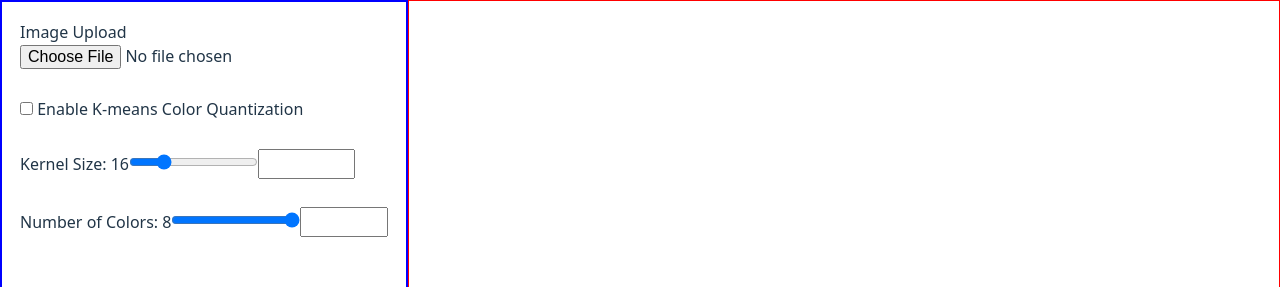
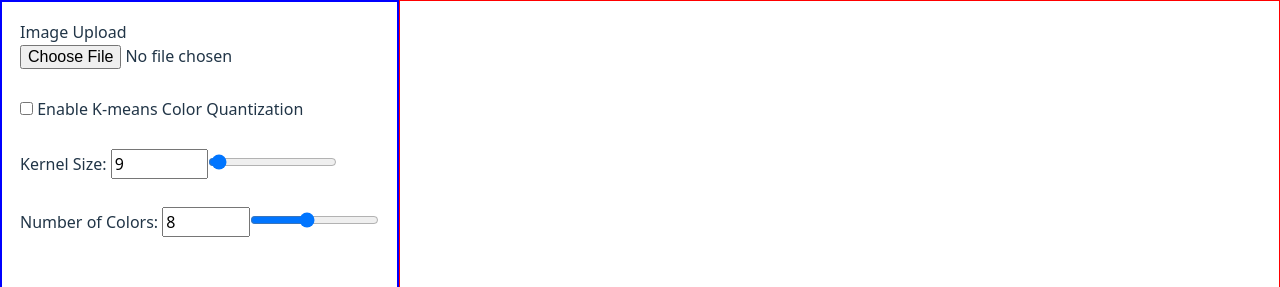
Before and after one commit to skyrmo/image_fx_kuwahara, a Vue app: page / in a window 1280 px wide. Shown: the top 287 px of the page. Built offline with nearby package versions, Linux system fonts and the light colour scheme.

Commit message:
feat: controls now adjust the values in settings state.

```diff
--- a/src/components/Controls.vue
+++ b/src/components/Controls.vue
@@ -12,38 +12,51 @@
 
         <div class="setting-group">
             <label class="checkbox-label">
-                <input type="checkbox" />
+                <input type="checkbox" v-model="settingsState.enableKMeans" />
                 Enable K-means Color Quantization
             </label>
         </div>
 
+        <!-- Kernel Size controls -->
         <div class="setting-group">
-            <label for="kernel-size">
-                Kernel Size:
-                <span class="value">{{ 16 }}</span>
-            </label>
-            <input id="kernel-size" type="range" min="3" max="200" step="2" />
+            <label for="kernel-size"> Kernel Size: </label>
             <input
                 type="number"
                 min="3"
                 max="200"
                 step="2"
                 class="number-input"
+                v-model.number="settingsState.kernelSize"
+            />
+            <input
+                id="kernel-size"
+                type="range"
+                min="3"
+                max="200"
+                step="2"
+                v-model.number="settingsState.kernelSize"
             />
         </div>
 
+        <!-- Number of colours controls -->
         <!-- <div v-if="settings.enableKMeans" class="setting-group"> -->
         <div class="setting-group">
-            <label for="num-colors">
-                Number of Colors: <span class="value">{{ 8 }}</span>
-            </label>
-            <input id="num-colors" type="range" min="2" max="16" step="1" />
+            <label for="num-colors"> Number of Colors: </label>
             <input
                 class="number-input"
                 type="number"
                 min="2"
                 max="16"
                 step="1"
+                v-model.number="settingsState.numColors"
+            />
+            <input
+                id="num-colors"
+                type="range"
+                min="2"
+                max="16"
+                step="1"
+                v-model.number="settingsState.numColors"
             />
         </div>
     </main>
@@ -52,7 +65,7 @@
 <script setup lang="ts">
 // import { ref, onMounted, onUnmounted, watch } from "vue";
 import {
-    // useSettingsState,
+    useSettingsState,
     useImageState,
     // useAppState,
 } from "../composables/useAppState";
@@ -61,7 +74,7 @@ import {
 // const wgpuService = new WebGPUService();
 
 const { setImage } = useImageState();
-// const { settingsState } = useSettingsState();
+const { settingsState } = useSettingsState();
 
 const handleFileSelect = (event: Event) => {
     const input = event.target as HTMLInputElement;
--- a/src/composables/useAppState.ts
+++ b/src/composables/useAppState.ts
@@ -35,7 +35,7 @@ const imageState = reactive<ImageState>({
 // Settings State Composable
 export function useSettingsState() {
     return {
-        settingsState: readonly(settingsState),
+        settingsState,
         updateSettings: (newSettings: Partial<SettingsState>) => {
             Object.assign(settingsState, newSettings);
         },
@@ -52,7 +52,7 @@ export function useSettingsState() {
 // Image State Composable
 export function useImageState() {
     return {
-        imageState: readonly(imageState),
+        imageState,
         setImage: (image: HTMLImageElement, url: string) => {
             imageState.image = image;
             imageState.url = url;
```
Also changed, not shown: src/services/webgpu.service.ts (added).
